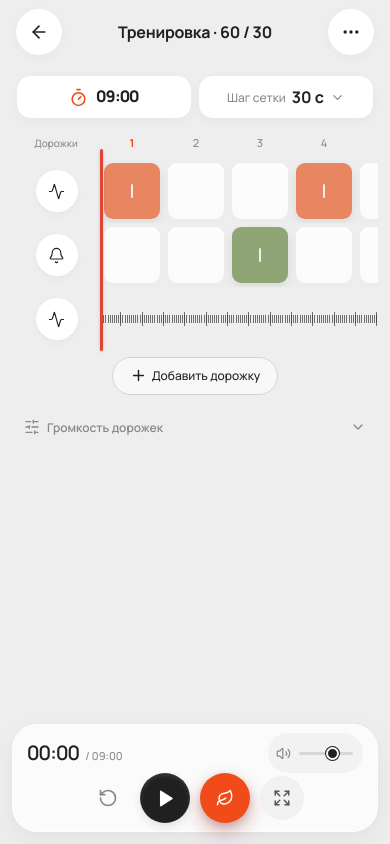
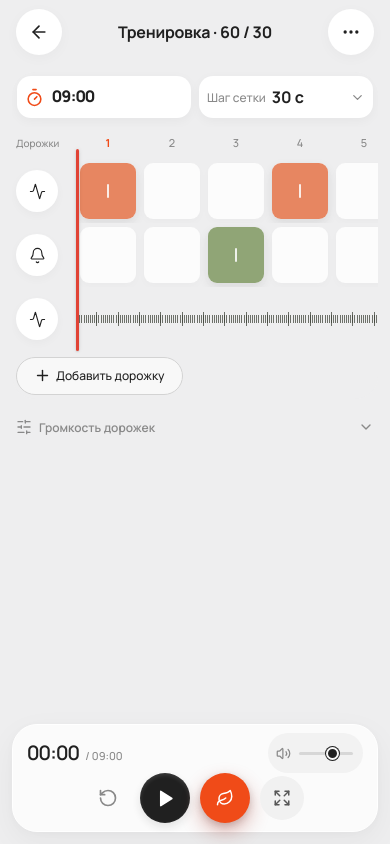
Before and after one commit to rusakoff/timequence, a React (Vite) app: page / in a window 390 px wide. Built offline with nearby package versions, Linux system fonts and the light colour scheme.

Commit message:
Align mobile track controls to left edge

```diff
--- a/src/styles.css
+++ b/src/styles.css
@@ -3752,18 +3752,18 @@ h1 {
 
 @media (max-width: 700px) {
   .sequence-inner {
-    --track-label: 88px;
+    --track-label: 64px;
   }
   .track-column-caption {
-    justify-content: center;
-    padding-inline: 4px;
+    justify-content: flex-start;
+    padding: 0 4px;
     font-size: 10px;
   }
   .track-label {
-    padding: 0 4px 0 5px;
+    padding: 0 4px;
   }
   .track-select {
-    justify-content: center;
+    justify-content: flex-start;
     gap: 0;
   }
   .track-select strong {
@@ -3822,7 +3822,7 @@ h1 {
     display: flex;
     flex: 1 1 0;
     align-items: center;
-    justify-content: center;
+    justify-content: flex-start;
     min-width: 0;
     min-height: 42px;
     padding: 5px 8px;
@@ -3851,6 +3851,7 @@ h1 {
   }
   .mobile-step-button svg {
     flex: 0 0 auto;
+    margin-left: auto;
     color: var(--muted);
   }
   .mobile-step-button:disabled {
@@ -3858,11 +3859,12 @@ h1 {
   }
   .sequencer-footer {
     min-height: 48px;
-    padding: 4px 8px;
+    padding: 4px;
   }
   .add-track {
     width: auto;
     min-height: 38px;
+    margin-left: 0;
     padding-inline: 17px;
     font-size: 12px;
   }
@@ -3872,6 +3874,7 @@ h1 {
   .mobile-mixer-title {
     width: 100%;
     min-height: 40px;
+    padding-inline: 4px;
     text-align: left;
   }
   .mobile-mixer-title > svg:last-child {
```
